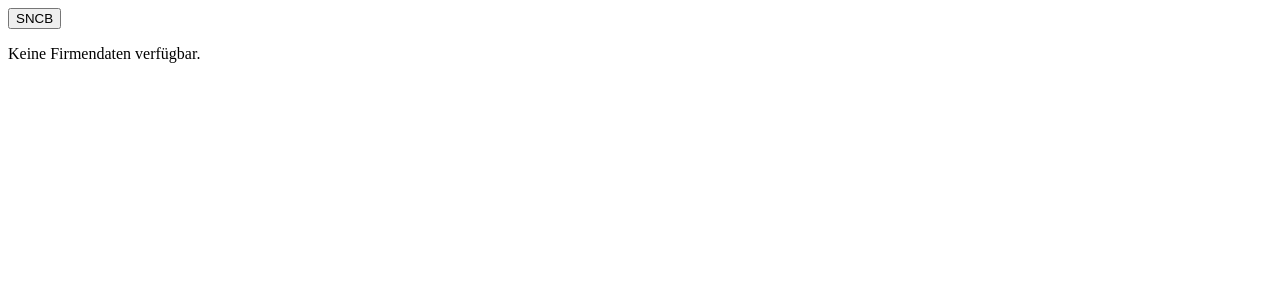
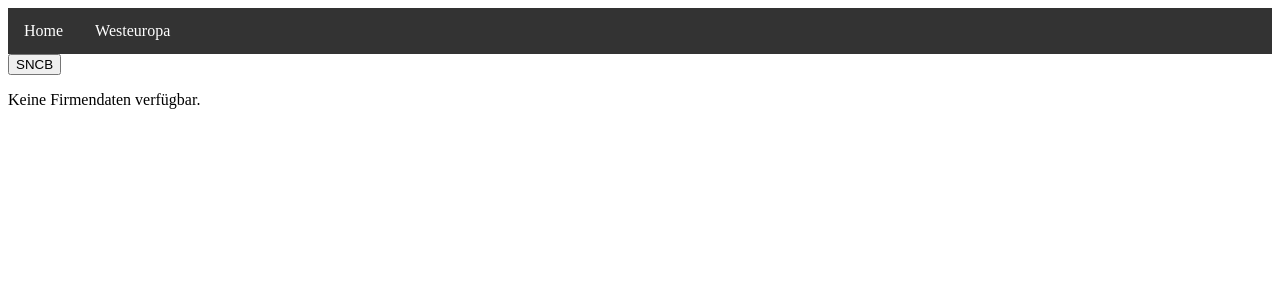
Before and after one commit to fipguide/frontend, an Angular app: page / in a window 1280 px wide. Shown: the top 300 px of the page. Built offline with nearby package versions, Linux system fonts and the light colour scheme.

Commit message:
fix: add top nav bar
Signed-off-by: lennartrommeiss <lennart.rommeiss@deutschebahn.com>

```diff
--- a/src/app/app.component.html
+++ b/src/app/app.component.html
@@ -1,2 +1,3 @@
+<app-topnavbar></app-topnavbar>
 <button (click)="setSelectedCompany('SNCB1')">SNCB</button>
 <app-company [company]="selectedCompany"></app-company>
--- a/src/app/app.component.ts
+++ b/src/app/app.component.ts
@@ -2,11 +2,12 @@ import { Component } from '@angular/core';
 import { RouterOutlet } from '@angular/router';
 import * as fipdata from '../assets/json/out.json';
 import { Company, CompanyComponent } from './company/company.component';
+import { TopnavbarComponent } from './topnavbar/topnavbar.component';
 
 @Component({
   selector: 'app-root',
   standalone: true,
-  imports: [RouterOutlet, CompanyComponent],
+  imports: [RouterOutlet, CompanyComponent, TopnavbarComponent],
   templateUrl: './app.component.html',
   styleUrl: './app.component.scss',
 })
@@ -16,7 +17,7 @@ export class AppComponent {
 
   public getdatafromJson(countryAbbreviation: string): Company {
     return (
-      fipdata.countries[0].companys.find(
+      fipdata.countries[0].data.companys.find(
         (i) => i.abbreviation === countryAbbreviation
       ) || {
         abbreviation: '',
--- /dev/null
+++ b/src/app/topnavbar/topnavbar.component.html
@@ -0,0 +1,11 @@
+<nav>
+  <ul class="top-level-menu">
+    <li><a href="#">Home</a></li>
+    <li><a href="#">Westeuropa</a></li>
+    <ul class="sub-menu">
+      <li *ngFor="let country of getCountriesForRegion('westerneurope')">
+        {{ country }}
+      </li>
+    </ul>
+  </ul>
+</nav>
--- /dev/null
+++ b/src/app/topnavbar/topnavbar.component.scss
@@ -0,0 +1,50 @@
+nav {
+  background-color: #333;
+  overflow: hidden;
+}
+
+.top-level-menu {
+  list-style-type: none;
+  margin: 0;
+  padding: 0;
+  display: flex;
+}
+
+.top-level-menu > li {
+  position: relative;
+}
+
+.top-level-menu > li > a {
+  display: block;
+  color: white;
+  text-align: center;
+  padding: 14px 16px;
+  text-decoration: none;
+}
+
+.top-level-menu > li > a:hover {
+  background-color: #111;
+}
+
+.sub-menu {
+  display: none;
+  position: absolute;
+  top: 100%;
+  left: 0;
+  background-color: #f9f9f9;
+  min-width: 160px;
+  box-shadow: 0 8px 16px rgba(0, 0, 0, 0.2);
+  z-index: 1;
+}
+
+.sub-menu > li {
+  list-style-type: none;
+}
+
+.sub-menu > li {
+  padding: 12px 16px;
+}
+
+.top-level-menu > li:hover .sub-menu {
+  display: block;
+}
--- /dev/null
+++ b/src/app/topnavbar/topnavbar.component.ts
@@ -0,0 +1,18 @@
+import { Component } from '@angular/core';
+import * as fipdata from '../../assets/json/out.json';
+import { CommonModule } from '@angular/common';
+
+@Component({
+  selector: 'app-topnavbar',
+  standalone: true,
+  imports: [CommonModule],
+  templateUrl: './topnavbar.component.html',
+  styleUrl: './topnavbar.component.scss',
+})
+export class TopnavbarComponent {
+  public getCountriesForRegion(region: string): string[] {
+    return fipdata.countries
+      .filter((i) => i.region === region)
+      .map((foundCountry) => foundCountry.country);
+  }
+}
--- a/src/assets/json/out.json
+++ b/src/assets/json/out.json
@@ -1,17 +1,22 @@
 {
   "countries": [
     {
+      "country": "belgium",
+      "region": "westerneurope",
+      "data": {
         "name": "Belgien",
         "insideEu": true,
         "generalFipGuides": "Achtung in Belgien sprechen die Leute auch Deutsch. Also pass auf, was du sagt!\n",
         "generalTravelGuides": "Die Strecke von Liege nach Brüssel ist zwar schnell, aber ständig geht was kaput, Leute fassen einem auf den Kopf oder man wird von Koffern erschlagen.\n",
         "companys": [
           {
+            "company": "sncb",
             "name": "Nationale Gesellschaft der Belgischen Eisenbahnen",
             "abbreviation": "SNCB",
             "generalInformation": "Die neuen Desiros sind toll. 😳\n"
           }
         ]
       }
+    }
   ]
 }
```
Also changed, not shown: 1 other file (tests, documents, lock files or other folders). Lines whose indentation alone changed are shown as unchanged.
